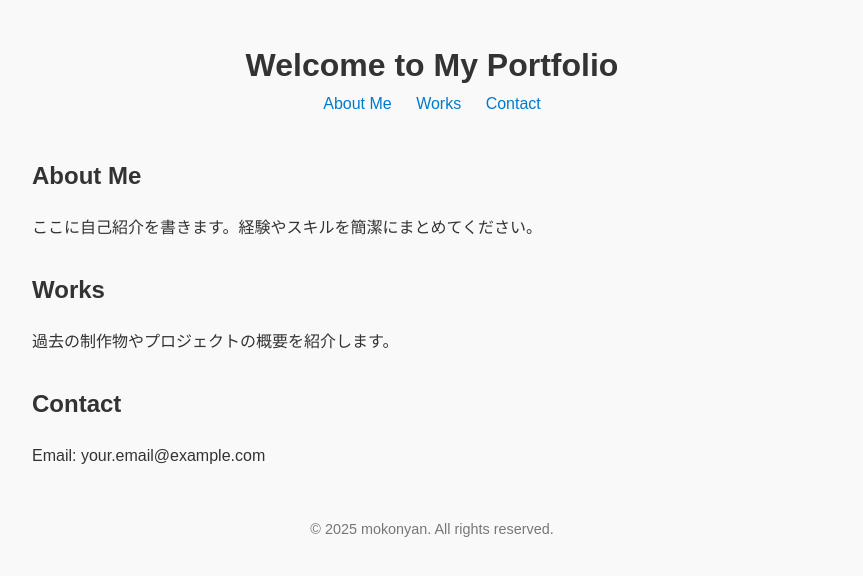
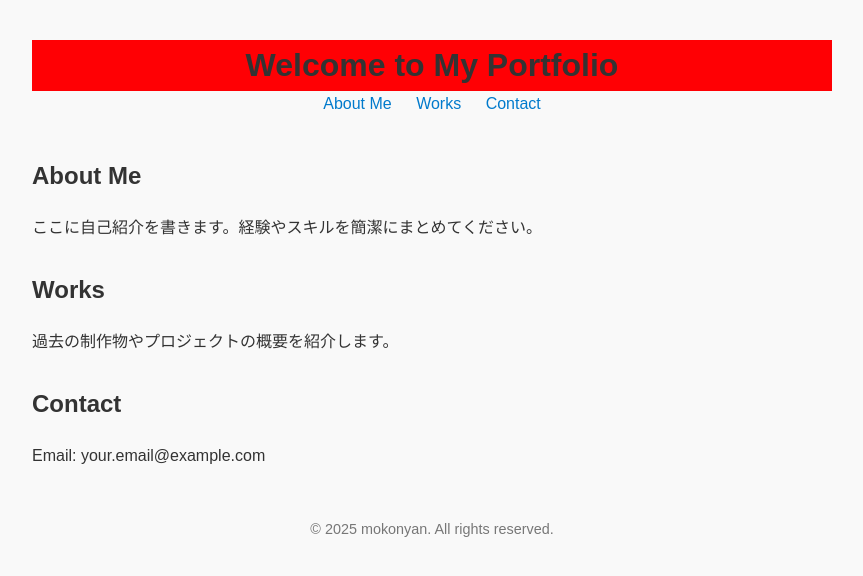
Before and after one commit to mokonyan/my-website, a plain HTML site: page index.html in a window 1280 px wide. Shown: the whole page, without its empty margins (208-1071 px from the left). Drawn offline with Linux system fonts and the light colour scheme.

Commit message:
index.htmlを調整

```diff
--- a/index.html
+++ b/index.html
@@ -20,6 +20,7 @@
     }
     h1 {
       margin: 0;
+		background: #FF0004;
     }
     nav a {
       margin: 0 10px;
```
